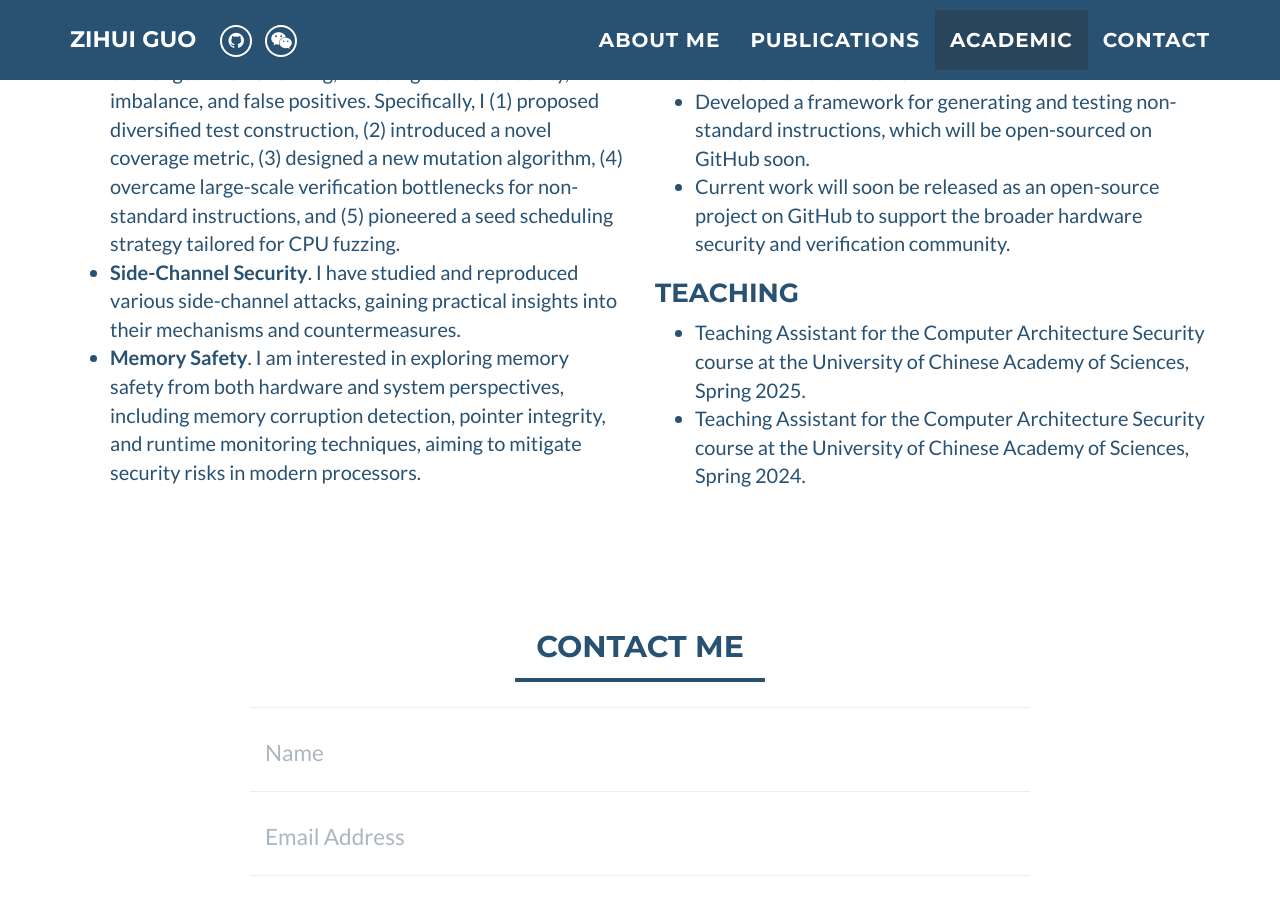
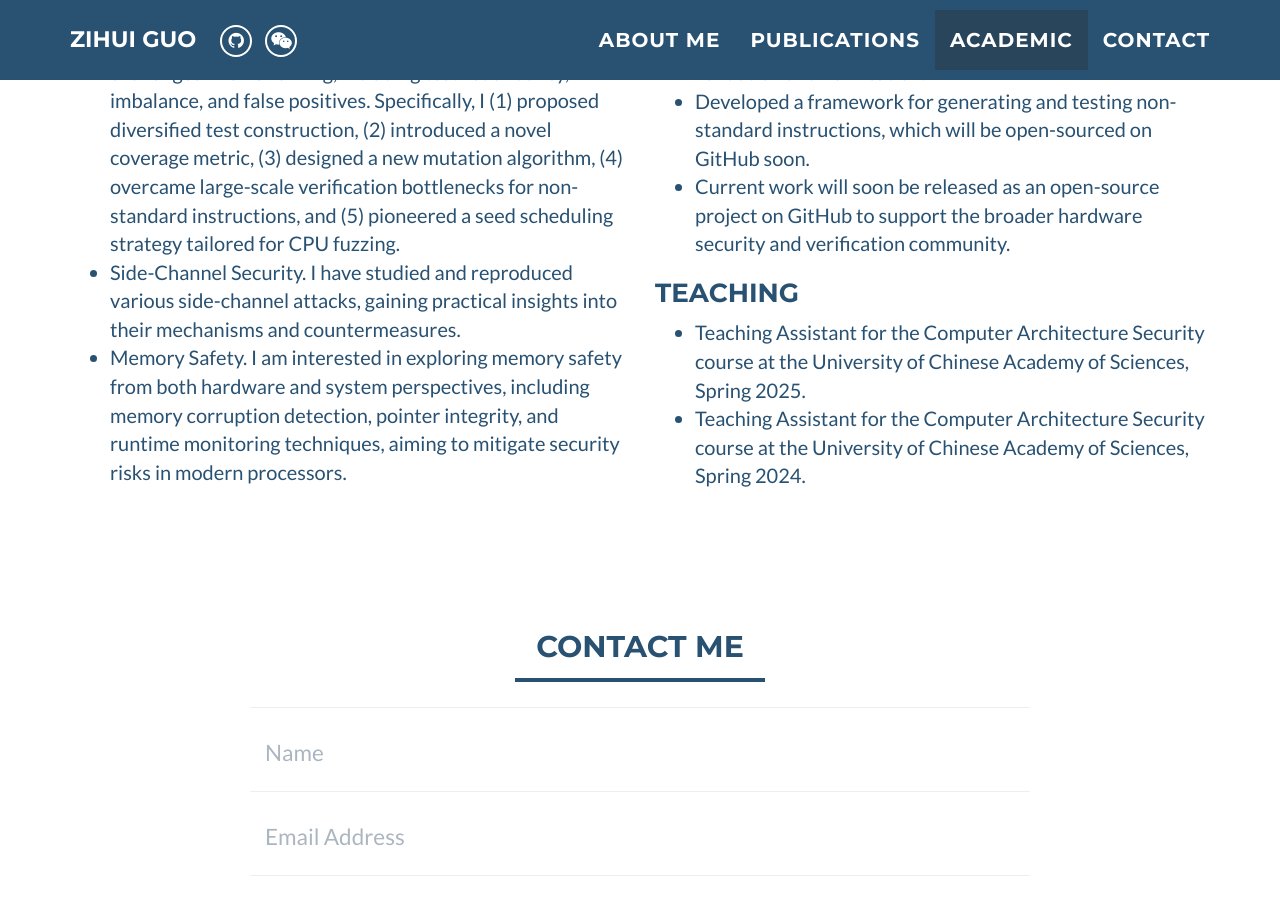
Before and after one commit to youzi27/youzi27.github.io, a Jekyll site: the page built from index.html, in a window 1280 px wide and 900 px high, scrolled down 2075 px. Built offline with Jekyll 4.4.1, drawn with Linux system fonts in a browser that asks for light colours.

Commit message:
Initial resume3

```diff
--- a/_includes/interests.html
+++ b/_includes/interests.html
@@ -17,10 +17,10 @@
             Specifically, I (1) proposed diversified test construction, (2) introduced a novel coverage metric, (3) designed a new mutation algorithm, (4) overcame large-scale verification bottlenecks for non-standard instructions, and (5) pioneered a seed scheduling strategy tailored for CPU fuzzing.
           </li>
           <li>
-            <b>Side-Channel Security</b>. I have studied and reproduced various side-channel attacks, gaining practical insights into their mechanisms and countermeasures.
+            Side-Channel Security. I have studied and reproduced various side-channel attacks, gaining practical insights into their mechanisms and countermeasures.
           </li>
           <li>
-            <b>Memory Safety</b>. I am interested in exploring memory safety from both hardware and system perspectives, including memory corruption detection, pointer integrity, and runtime monitoring techniques, aiming to mitigate security risks in modern processors.
+            Memory Safety. I am interested in exploring memory safety from both hardware and system perspectives, including memory corruption detection, pointer integrity, and runtime monitoring techniques, aiming to mitigate security risks in modern processors.
           </li>
         </ul>
       </div>
@@ -37,7 +37,6 @@
             Current work will soon be released as an open-source project on GitHub to support the broader hardware security and verification community.
           </li>
         </ul>
-
         <h3>Teaching</h3>
         <ul>
           <li>
```
